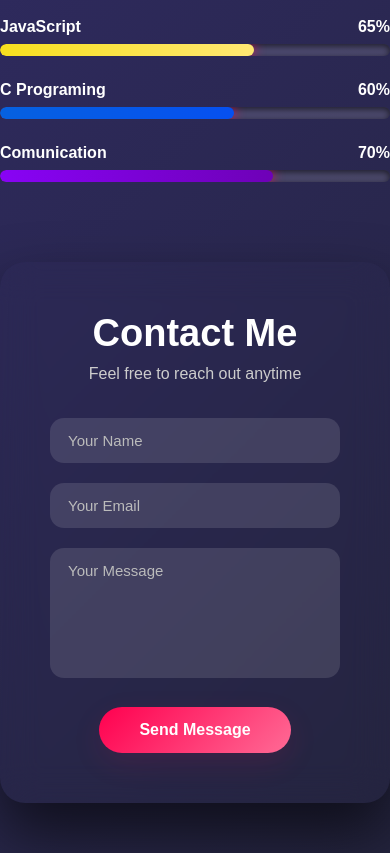
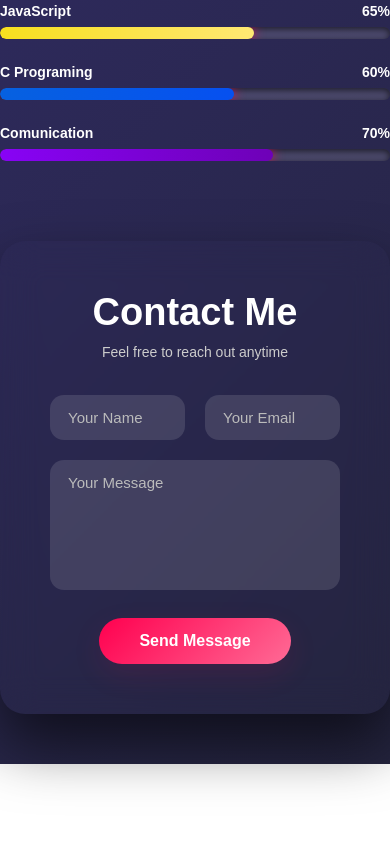
Before and after one commit to jaidkhan8209-lab/portfolio, a plain HTML site: page index.html in a window 390 px wide. Shown: the part 1801-2654 px from the top of the page. After the commit the page ends 2565 px from the top, so only its background shows below. Drawn offline with Linux system fonts and the light colour scheme.

Commit message:
Refactor CSS styles for consistency and clarity

```diff
--- a/style.css
+++ b/style.css
@@ -281,8 +281,9 @@ textarea {
 
 
 @media (max-width: 600px) {
-  .input-group {
+  body {
     flex-direction: column;
+    font-size:14px;
   }
 }
 
```
